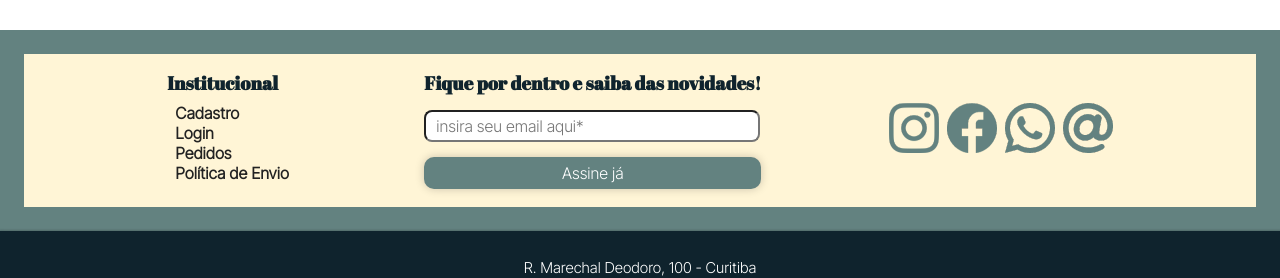
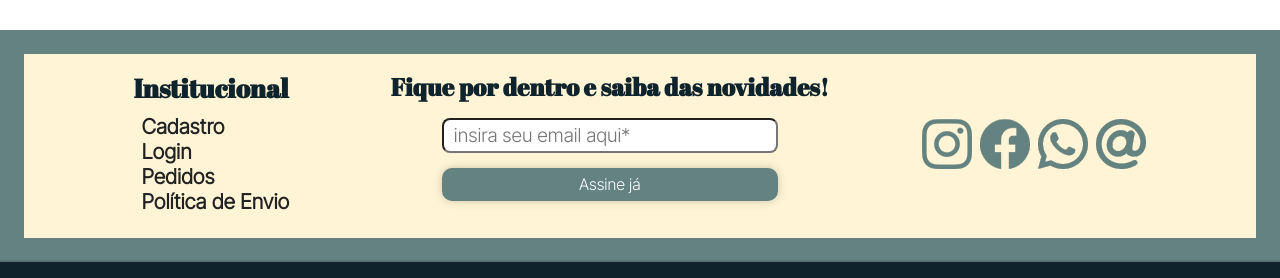
Before and after one commit to Letiti4/React-Module5, a React (Vite) app: page / in a window 1280 px wide. Shown: the part 2231-2509 px from the top of the page. Built offline with nearby package versions, Linux system fonts and the light colour scheme.

Commit message:
refactor: Aumento das fontes do menu footer

```diff
--- a/src/components/MenuFooter/MenuFooter.styles.css
+++ b/src/components/MenuFooter/MenuFooter.styles.css
@@ -22,29 +22,48 @@
     text-decoration: none;
 }
 
+.institucional {
+    font-size: 1.4rem;
+}
+
+.form-assinatura {
+    font-size: 1.3rem;
+}
+
 .menu-institucional a {
     text-decoration: none;
     color: var(--preto);
+    font-size: 1.3rem;
 }
 
 .menu-institucional a:hover {
     font-weight: 700;
 }
 
+.form-assinatura {
+    display: flex;
+    flex-direction: column;
+    align-items: center;
+}
+
 .form-assinatura input {
     max-width: 21rem;
-    max-height: 2rem;
-    font-size: 1rem;
+    max-height: 2.2rem;
+    font-size: 1.2rem;
 }
 
 .assine-ja {
-    width: 100%;
+    max-width: 21rem;
 }
 
 .redes-sociais {
     align-items: center;
     display: flex;
-    gap: 0.5rem
+    gap: 0.5rem;
+}
+
+.redes-sociais a:hover {
+    opacity: 0.7;
 }
 
 .assine-ja {
```
